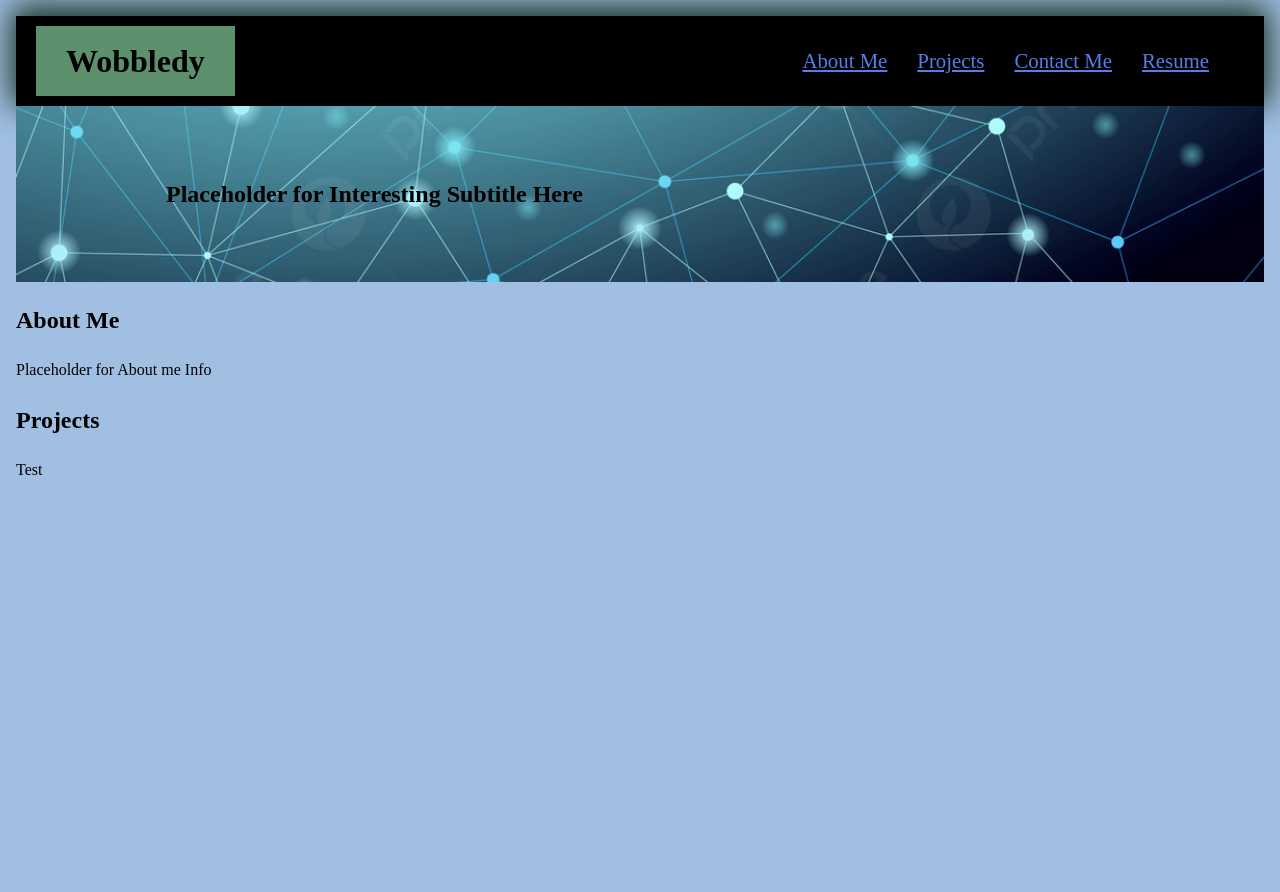
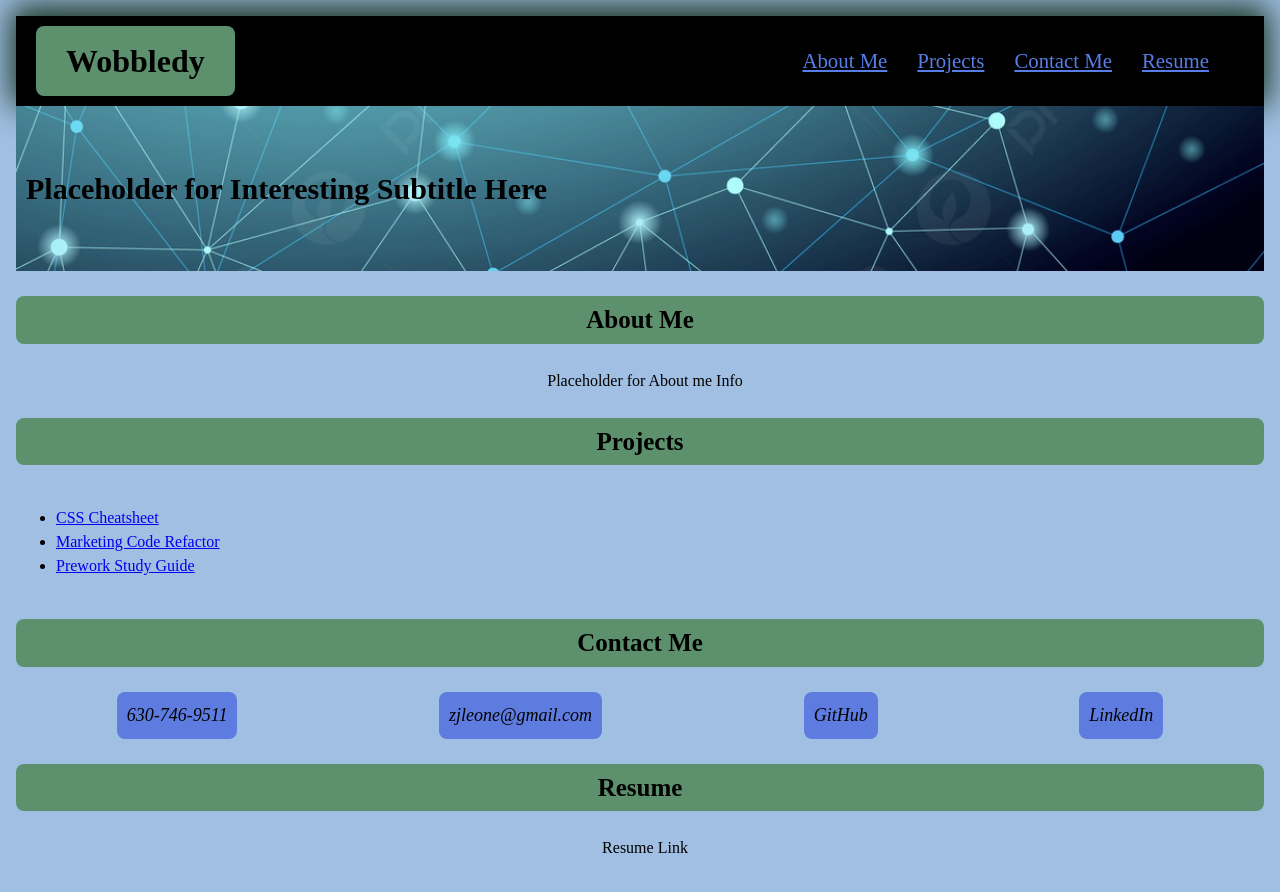
Before and after one commit to wobbledy/portfolio, a plain HTML site: page index.html in a window 1280 px wide. Before the commit the page ends 800 px from the top, so only its background shows below. Drawn offline with Linux system fonts and the light colour scheme.

Commit message:
Updated CSS Styling for address bar

```diff
--- a/assets/css/style.css
+++ b/assets/css/style.css
@@ -1,7 +1,9 @@
 :root {
     --lightBlue: #a0bfe2;
+    --darkerBlue: rgb(87, 125, 231);
     --greenish: #5d916d;
     --darkish: rgb(0, 0, 0);
+    --purp: rgb(107, 50, 182);
 }
 
 body {
@@ -28,6 +30,27 @@ header h1 {
     padding: 15px 30px;
     margin: 0;
     line-height: 1.25;
+    border-radius: 8px;
+}
+
+
+h3 {
+    background-color: var(--greenish);
+    border-radius: 8px;
+    display: flex;
+    flex-direction: row;
+    flex-wrap: wrap;
+    justify-content: center;
+    font-size: 25px;
+    padding: 5px;
+}
+
+p {
+    display: flex;
+    flex-direction: row;
+    flex-wrap: wrap;
+    justify-content: center;
+    margin-left: 10px;
 }
 
 nav {
@@ -38,7 +61,7 @@ nav {
 }
 
 nav a {
-    color: rgb(87, 125, 231);
+    color: var(--darkerBlue);
     padding: 10px 10px;
     transition: all 0.25s ease-in;
     margin-right: 10px;
@@ -46,7 +69,7 @@ nav a {
 }
 
 nav a:hover {
-    color: rgb(107, 50, 182);
+    color: var(--purp);
 }
 
 .banner {
@@ -56,10 +79,38 @@ nav a:hover {
     min-height: fit-content;
     display: flex;
     justify-content: flex-start;
-    align-items: flex-start;
+    align-items: baseline;
 }
 
 .banner h2 {
     margin: 0;
-    padding: 70px 150px;
+    padding: 60px 10px;
+    font-size: 30px;
 }
+
+.contact address {
+    display: flex;
+    flex-wrap: wrap;
+    justify-content: space-around;
+    align-items: center;
+    height: 100%;
+}
+
+.contact address a {
+    text-decoration: none;
+    color: black;
+    padding: 10px;
+    transition: all 0.25s ease-in;
+    display: inline-block;
+    font-size: 18px;
+    background-size: 100% 0.2em;
+    background-position: bottom;
+    background-color: rgb(94, 124, 223);
+    border-radius: 8px;
+}
+
+.contact address a:hover {
+    background-size: 100% 88%;
+    background-color: var(--lightBlue);
+    color: var(--purp);
+}
--- a/index.html
+++ b/index.html
@@ -32,8 +32,8 @@
     <!--Main-->
     <main>
         <!--About Me Section-->
-        <section class="page-section" id="about">
-            <h2>About Me</h2>
+        <section id="about">
+            <h3>About Me</h3>
             <div>
                 <p>
                     Placeholder for About me Info
@@ -42,39 +42,43 @@
         </section>
 
         <!--Project Section-->
-        <section class="page-section" id="projects">
-            <h2>Projects</h2>
+        <section id="projects">
+            <h3>Projects</h3>
             <div>
                 <p>
-                    Test
+                    <ul>
+                        <li><a href="https://wobbledy.github.io/CSS-CheatSheet/">CSS Cheatsheet</a></li>
+                        <li><a href="https://wobbledy.github.io/marketing-code-refactor/">Marketing Code Refactor</a></li>
+                        <li><a href="https://wobbledy.github.io/prework-study-guide/">Prework Study Guide</a></li>
+                    </ul>
+                </p>
+            </div>
+        </section>
+
+        <!--Contact Me Section-->
+        <section class="contact" id="contact">
+            <h3>Contact Me</h3>
+            <div>
+                <address>
+                    <a href="tel:+16307469511">630-746-9511</a>
+                    <a href="mailto:zjleone@gmail.com">zjleone@gmail.com</a>
+                    <a href="https://github.com/wobbledy">GitHub</a>
+                    <a href="https://www.linkedin.com/in/zachary-leone-595206125/">LinkedIn</a>
+                </address>
+            </div>
+        </section>
+
+        <!--Resume Section-->
+        <section id="resume">
+            <h3>Resume</h3>
+            <div>
+                <p>
+                    Resume Link
                 </p>
             </div>
         </section>
     </main>
 
-
-
-
-
-
-
-
-
-
-
-
-
-
-
-
-
-
-
-
 </body>
 
-
-
-
-
 </html>
```
